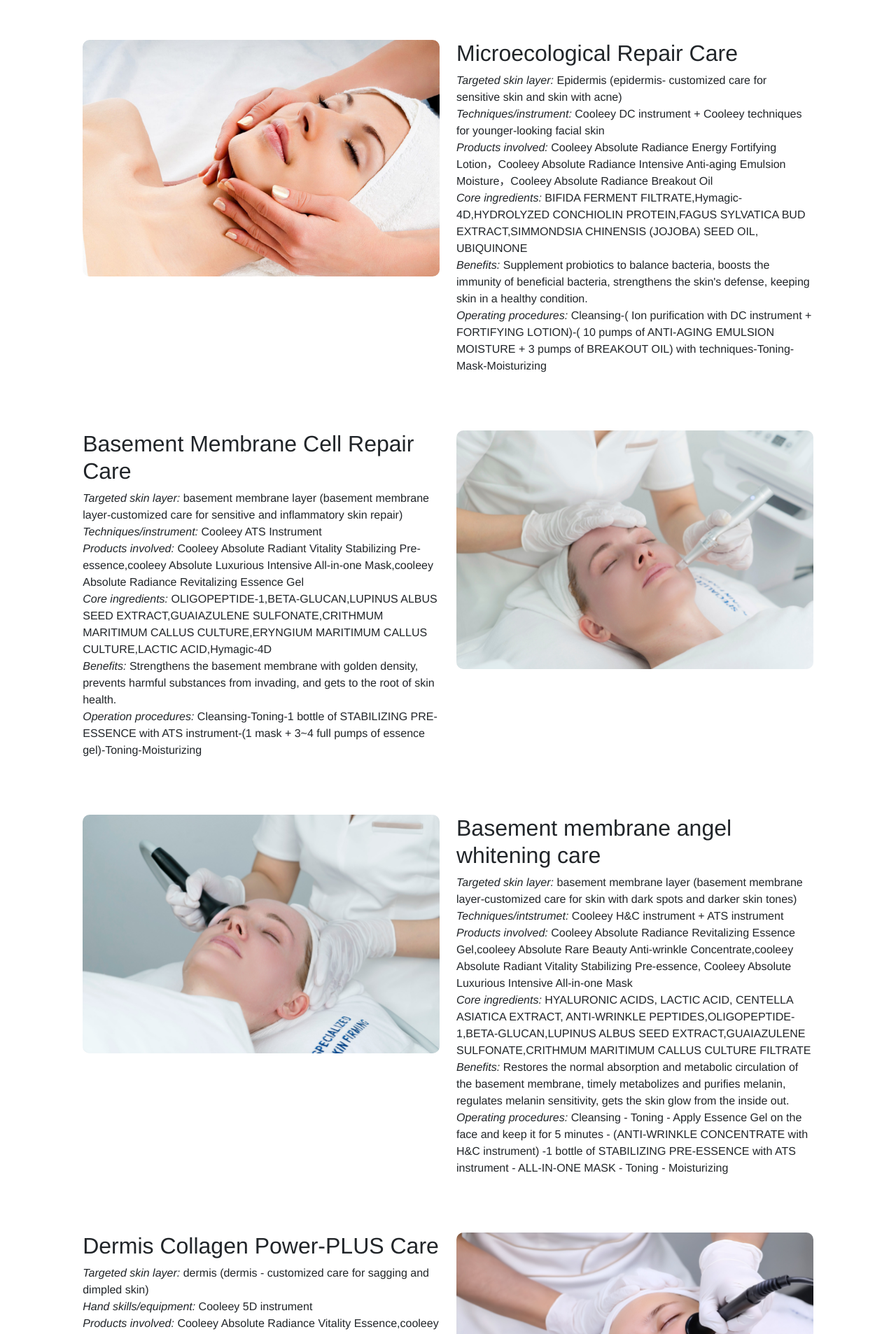
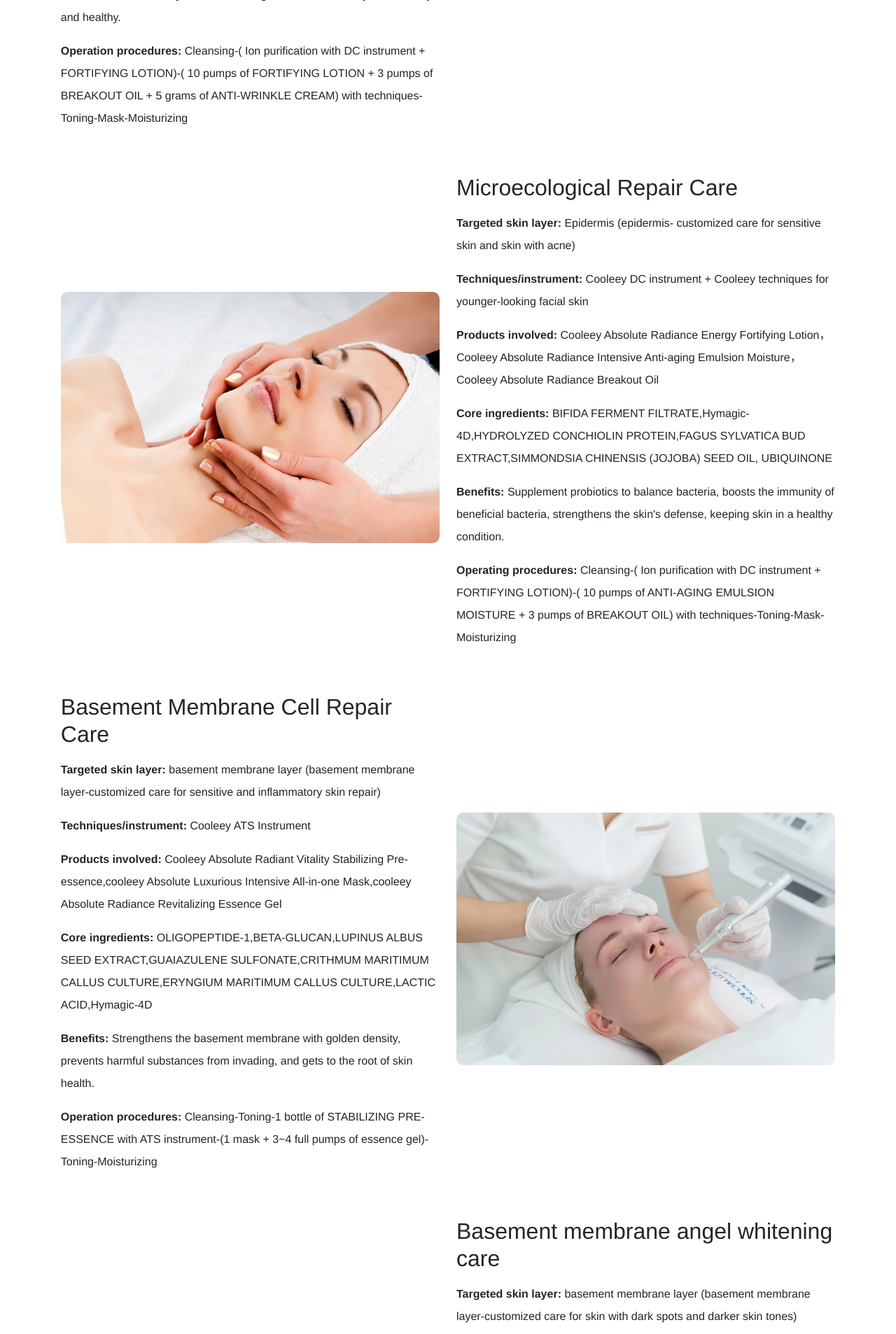
Before and after one commit to Karim-EK/Cooleey, a PHP site: page /facialTreat.html in a window 1280 px wide. Shown: the part 789-2695 px from the top of the page at 70% size. Run offline with PHP 8.4, Linux system fonts and the light colour scheme.

Commit message:
piccole migliorie grafiche; nav da rifare, sicurezza e lingue da implementare

```diff
--- a/dailyHome.php
+++ b/dailyHome.php
@@ -65,7 +65,7 @@
         </div>
     </nav>
 
-    <div class="container-fluid mb-5 mt-2" style="max-width: 85%;">
+    <div class="container-fluid mb-5 mt-2" style="max-width: 90%;">
         <div class="container-fuid d-flex align-items-center justify-content-center" style= "background: rgb(224, 224, 235); height: 50px;">
             <h4>"Check out our Daily Home products, the perfect solution for every-day use"</h4>
         </div>
--- a/facialTreat.html
+++ b/facialTreat.html
@@ -63,101 +63,89 @@
         </div>
     </nav>
 
-    <div class="container-fluid" style="max-width: 85%;">
-        <div class="row my-5">
+    <div class="container-fluid" style="max-width: 90%;">
+        <div class="row align-items-center my-5">
             <div class="col-sm-6">
-                <p>
-                    <h2>Skin Barrier Repair Master Rejuvenation Care</h2>
-                    <span style="font-style: italic;">Targeted skin layer: </span>epidermis (epidermis-customized care for rough and dry skin) <br>
-                    <span style="font-style: italic;">Techniques/instrument: </span>Cooleey DC instrument + Cooleey techniques for younger-looking facial skin <br>
-                    <span style="font-style: italic;">Products involved: </span>Cooleey Absolute Radiance Energy Fortifying Lotion,cooleey Absolute Radiance Breakout Oil,cooleey Absolute 24 Hour Radiance Vitality Intensive Anti-wrinkle Cream <br>
-                    <span style="font-style: italic;">Core ingredients: </span>BIFIDA FERMENT FILTRATE,Hymagic-4D,FAGUS SYLVATICA BUD EXTRACT,SIMMONDSIA CHINENSIS (JOJOBA) SEED OIL, UBIQUINONE,FIBRONECTIN,SERUM ALBUMIN <br>
-                    <span style="font-style: italic;">Benefits: </span>Rebuilds healthy barrier, locks in nutrients and moisture, prevents invasion of inflammatory bacteria, making the skin delicate, hydrated, shiny and healthy. <br>
-                    <span style="font-style: italic;">Operation procedures: </span>Cleansing-( Ion purification with DC instrument + FORTIFYING LOTION)-( 10 pumps of FORTIFYING LOTION + 3 pumps of BREAKOUT OIL + 5 grams of ANTI-WRINKLE CREAM) with techniques-Toning-Mask-Moisturizing <br>
-                </p>
+                <h2 class="mt-auto">Skin Barrier Repair Master Rejuvenation Care</h2>
+                <p class="categories"><span class="bold">Targeted skin layer: </span>epidermis (epidermis-customized care for rough and dry skin)</p>
+                <p class="categories"><span class="bold">Techniques/instrument: </span>Cooleey DC instrument + Cooleey techniques for younger-looking facial skin</p>
+                <p class="categories"><span class="bold">Products involved: </span>Cooleey Absolute Radiance Energy Fortifying Lotion,cooleey Absolute Radiance Breakout Oil,cooleey Absolute 24 Hour Radiance Vitality Intensive Anti-wrinkle Cream</p>
+                <p class="categories"><span class="bold">Core ingredients: </span>BIFIDA FERMENT FILTRATE,Hymagic-4D,FAGUS SYLVATICA BUD EXTRACT,SIMMONDSIA CHINENSIS (JOJOBA) SEED OIL, UBIQUINONE,FIBRONECTIN,SERUM ALBUMIN</p>
+                <p class="categories"><span class="bold">Benefits: </span>Rebuilds healthy barrier, locks in nutrients and moisture, prevents invasion of inflammatory bacteria, making the skin delicate, hydrated, shiny and healthy.</p>
+                <p class="categories"><span class="bold">Operation procedures: </span>Cleansing-( Ion purification with DC instrument + FORTIFYING LOTION)-( 10 pumps of FORTIFYING LOTION + 3 pumps of BREAKOUT OIL + 5 grams of ANTI-WRINKLE CREAM) with techniques-Toning-Mask-Moisturizing <br></p>
             </div>
             <div class="col-sm-6">
-                <img class="img-fluid mt-3" style="border-radius: 10px;" src="Img/Nursing7.jpg" alt="">
+                <img class="img-fluid" style="border-radius: 10px;" src="Img/Nursing7.jpg" alt="">
             </div>
         </div>
-        <div class="row my-5">
+        <div class="row align-items-center mb-5">
             <div class="col-sm-6">
-                <img class="img-fluid mt-3" style="border-radius: 10px;" src="Img/Nursing2.jpg" alt="">
+                <img class="img-fluid" style="border-radius: 10px;" src="Img/Nursing2.jpg" alt="">
             </div>
             <div class="col-sm-6">
-                <p>
-                    <h2>Microecological Repair Care</h2>
-                    <span style="font-style: italic;">Targeted skin layer: </span>Epidermis (epidermis- customized care for sensitive skin and skin with acne) <br>
-                    <span style="font-style: italic;">Techniques/instrument: </span>Cooleey DC instrument + Cooleey techniques for younger-looking facial skin <br>
-                    <span style="font-style: italic;">Products involved: </span>Cooleey Absolute Radiance Energy Fortifying Lotion，Cooleey Absolute Radiance Intensive Anti-aging Emulsion Moisture，Cooleey Absolute Radiance Breakout Oil <br>
-                    <span style="font-style: italic;">Core ingredients: </span>BIFIDA FERMENT FILTRATE,Hymagic-4D,HYDROLYZED CONCHIOLIN PROTEIN,FAGUS SYLVATICA BUD EXTRACT,SIMMONDSIA CHINENSIS (JOJOBA) SEED OIL, UBIQUINONE <br>
-                    <span style="font-style: italic;">Benefits: </span>Supplement probiotics to balance bacteria, boosts the immunity of beneficial bacteria, strengthens the skin's defense, keeping skin in a healthy condition. <br>
-                    <span style="font-style: italic;">Operating procedures: </span>Cleansing-( Ion purification with DC instrument + FORTIFYING LOTION)-( 10 pumps of ANTI-AGING EMULSION MOISTURE + 3 pumps of BREAKOUT OIL) with techniques-Toning-Mask-Moisturizing <br>
-                </p>
+                <h2 class="mt-auto">Microecological Repair Care</h2>
+                <p class="categories"><span class="bold">Targeted skin layer: </span>Epidermis (epidermis- customized care for sensitive skin and skin with acne)</p>
+                <p class="categories"><span class="bold">Techniques/instrument: </span>Cooleey DC instrument + Cooleey techniques for younger-looking facial skin</p>
+                <p class="categories"><span class="bold">Products involved: </span>Cooleey Absolute Radiance Energy Fortifying Lotion，Cooleey Absolute Radiance Intensive Anti-aging Emulsion Moisture，Cooleey Absolute Radiance Breakout Oil</p>
+                <p class="categories"><span class="bold">Core ingredients: </span>BIFIDA FERMENT FILTRATE,Hymagic-4D,HYDROLYZED CONCHIOLIN PROTEIN,FAGUS SYLVATICA BUD EXTRACT,SIMMONDSIA CHINENSIS (JOJOBA) SEED OIL, UBIQUINONE</p>
+                <p class="categories"><span class="bold">Benefits: </span>Supplement probiotics to balance bacteria, boosts the immunity of beneficial bacteria, strengthens the skin's defense, keeping skin in a healthy condition.</p>
+                <p class="categories"><span class="bold">Operating procedures: </span>Cleansing-( Ion purification with DC instrument + FORTIFYING LOTION)-( 10 pumps of ANTI-AGING EMULSION MOISTURE + 3 pumps of BREAKOUT OIL) with techniques-Toning-Mask-Moisturizing</p>
             </div>
         </div>
-        <div class="row my-5">
+        <div class="row align-items-center mb-5">
             <div class="col-sm-6">
-                <p>
-                    <h2>Basement Membrane Cell Repair Care</h2>
-                    <span style="font-style: italic;">Targeted skin layer: </span>basement membrane layer (basement membrane layer-customized care for sensitive and inflammatory skin repair) <br>
-                    <span style="font-style: italic;">Techniques/instrument: </span>Cooleey ATS Instrument <br>
-                    <span style="font-style: italic;">Products involved: </span>Cooleey Absolute Radiant Vitality Stabilizing Pre-essence,cooleey Absolute Luxurious Intensive All-in-one Mask,cooleey Absolute Radiance Revitalizing Essence Gel <br>
-                    <span style="font-style: italic;">Core ingredients: </span>OLIGOPEPTIDE-1,BETA-GLUCAN,LUPINUS ALBUS SEED EXTRACT,GUAIAZULENE SULFONATE,CRITHMUM MARITIMUM CALLUS CULTURE,ERYNGIUM MARITIMUM CALLUS CULTURE,LACTIC ACID,Hymagic-4D <br>
-                    <span style="font-style: italic;">Benefits: </span>Strengthens the basement membrane with golden density, prevents harmful substances from invading, and gets to the root of skin health. <br>
-                    <span style="font-style: italic;">Operation procedures: </span>Cleansing-Toning-1 bottle of STABILIZING PRE-ESSENCE with ATS instrument-(1 mask + 3~4 full pumps of essence gel)-Toning-Moisturizing <br>
-                </p>
+                <h2 class="mt-auto">Basement Membrane Cell Repair Care</h2>
+                <p class=" categories"><span class="bold">Targeted skin layer: </span>basement membrane layer (basement membrane layer-customized care for sensitive and inflammatory skin repair)</p>
+                <p class=" categories"><span class="bold">Techniques/instrument: </span>Cooleey ATS Instrument</p>
+                <p class=" categories"><span class="bold">Products involved: </span>Cooleey Absolute Radiant Vitality Stabilizing Pre-essence,cooleey Absolute Luxurious Intensive All-in-one Mask,cooleey Absolute Radiance Revitalizing Essence Gel</p>
+                <p class=" categories"><span class="bold">Core ingredients: </span>OLIGOPEPTIDE-1,BETA-GLUCAN,LUPINUS ALBUS SEED EXTRACT,GUAIAZULENE SULFONATE,CRITHMUM MARITIMUM CALLUS CULTURE,ERYNGIUM MARITIMUM CALLUS CULTURE,LACTIC ACID,Hymagic-4D</p>
+                <p class=" categories"><span class="bold">Benefits: </span>Strengthens the basement membrane with golden density, prevents harmful substances from invading, and gets to the root of skin health.</p>
+                <p class=" categories"><span class="bold">Operation procedures: </span>Cleansing-Toning-1 bottle of STABILIZING PRE-ESSENCE with ATS instrument-(1 mask + 3~4 full pumps of essence gel)-Toning-Moisturizing</p>
             </div>
             <div class="col-sm-6">
-                <img class="img-fluid mt-3" style="border-radius: 10px;" src="Img/Nursing3.jpg" alt="">
+                <img class="img-fluid" style="border-radius: 10px;" src="Img/Nursing3.jpg" alt="">
             </div>
         </div>
-        <div class="row my-5">
+        <div class="row align-items-center mb-5">
             <div class="col-sm-6">
-                <img class="img-fluid mt-3" style="border-radius: 10px;" src="Img/Nursing4.jpg" alt="">
+                <img class="img-fluid" style="border-radius: 10px;" src="Img/Nursing4.jpg" alt="">
             </div>
             <div class="col-sm-6">
-                <p>
-                    <h2>Basement membrane angel whitening care</h2>
-                    <span style="font-style: italic;">Targeted skin layer: </span>basement membrane layer (basement membrane layer-customized care for skin with dark spots and darker skin tones) <br>
-                    <span style="font-style: italic;">Techniques/intstrumet: </span>Cooleey H&C instrument + ATS instrument <br>
-                    <span style="font-style: italic;">Products involved: </span>Cooleey Absolute Radiance Revitalizing Essence Gel,cooleey Absolute Rare Beauty Anti-wrinkle Concentrate,cooleey Absolute Radiant Vitality Stabilizing Pre-essence, Cooleey Absolute Luxurious Intensive All-in-one Mask  <br>
-                    <span style="font-style: italic;">Core ingredients: </span>HYALURONIC ACIDS, LACTIC ACID, CENTELLA ASIATICA EXTRACT, ANTI-WRINKLE PEPTIDES,OLIGOPEPTIDE-1,BETA-GLUCAN,LUPINUS ALBUS SEED EXTRACT,GUAIAZULENE SULFONATE,CRITHMUM MARITIMUM CALLUS CULTURE FILTRATE <br>
-                    <span style="font-style: italic;">Benefits: </span>Restores the normal absorption and metabolic circulation of the basement membrane, timely metabolizes and purifies melanin, regulates melanin sensitivity, gets the skin glow from the inside out. <br>
-                    <span style="font-style: italic;">Operating procedures: </span>Cleansing - Toning - Apply Essence Gel on the face and keep it for 5 minutes - (ANTI-WRINKLE CONCENTRATE with H&C instrument) -1 bottle of STABILIZING PRE-ESSENCE with ATS instrument - ALL-IN-ONE MASK - Toning - Moisturizing <br>
-                </p>
+                <h2 class="mt-auto">Basement membrane angel whitening care</h2>
+                <p class="categories"><span class="bold">Targeted skin layer: </span>basement membrane layer (basement membrane layer-customized care for skin with dark spots and darker skin tones)</p>
+                <p class="categories"><span class="bold">Techniques/intstrumet: </span>Cooleey H&C instrument + ATS instrument</p>
+                <p class="categories"><span class="bold">Products involved: </span>Cooleey Absolute Radiance Revitalizing Essence Gel,cooleey Absolute Rare Beauty Anti-wrinkle Concentrate,cooleey Absolute Radiant Vitality Stabilizing Pre-essence, Cooleey Absolute Luxurious Intensive All-in-one Mask </p>
+                <p class="categories"><span class="bold">Core ingredients: </span>HYALURONIC ACIDS, LACTIC ACID, CENTELLA ASIATICA EXTRACT, ANTI-WRINKLE PEPTIDES,OLIGOPEPTIDE-1,BETA-GLUCAN,LUPINUS ALBUS SEED EXTRACT,GUAIAZULENE SULFONATE,CRITHMUM MARITIMUM CALLUS CULTURE FILTRATE</p>
+                <p class="categories"><span class="bold">Benefits: </span>Restores the normal absorption and metabolic circulation of the basement membrane, timely metabolizes and purifies melanin, regulates melanin sensitivity, gets the skin glow from the inside out.</p>
+                <p class="categories"><span class="bold">Operating procedures: </span>Cleansing - Toning - Apply Essence Gel on the face and keep it for 5 minutes - (ANTI-WRINKLE CONCENTRATE with H&C instrument) -1 bottle of STABILIZING PRE-ESSENCE with ATS instrument - ALL-IN-ONE MASK - Toning - Moisturizing</p>
             </div>
         </div>
-        <div class="row my-5">
+        <div class="row align-items-center mb-5">
             <div class="col-sm-6">
-                <p>
-                    <h2>Dermis Collagen Power-PLUS Care</h2>
-                    <span style="font-style: italic;">Targeted skin layer: </span> dermis (dermis - customized care for sagging and dimpled skin) <br>
-                    <span style="font-style: italic;">Hand skills/equipment:</span> Cooleey 5D instrument <br>
-                    <span style="font-style: italic;">Products involved: </span>Cooleey Absolute Radiance Vitality Essence,cooleey Absolute Radiance Intensive Anti-aging Emulsion Moisture,cooleey Absolute Luxurious Intensive All-in-one Mask <br>
-                    <span style="font-style: italic;">Core ingredients: </span>CYCNOCHES COOPERI (ORCHID) FLOWER,ARGININE/LYSINE POLYPEPTIDE,Irriguard,HYDROLYZED CONCHIOLIN PROTEIN,FAGUS SYLVATICA BUD EXTRACT,GUAIAZULENE SULFONATE,CRITHMUM MARITIMUM CALLUS CULTURE,ERYNGIUM MARITIMUM CALLUS CULTURE <br>
-                    <span style="font-style: italic;">Benefits: </span>Activates autologous collagen regeneration, directly replenishes the lost and broken collagen fibers in the dermis, enhances collagen’s ability to lock water, increases collagen density, making the skin soft, firm and plump. <br>
-                    <span style="font-style: italic;">Operating procedures: </span> Cleansing - Toning - (1 bottle of VITALITY ESSENCE + 10 pumps of ANTI-AGING EMULSION MOISTURE) with 5D instrument - Mask - Toning - Moisturizing <br>
-                </p>
+                <h2 class="mt-auto">Dermis Collagen Power-PLUS Care</h2>
+                <p class="categories"><span class="bold">Targeted skin layer: </span> dermis (dermis - customized care for sagging and dimpled skin)</p>
+                <p class="categories"><span class="bold">Hand skills/equipment:</span> Cooleey 5D instrument</p>
+                <p class="categories"><span class="bold">Products involved: </span>Cooleey Absolute Radiance Vitality Essence,cooleey Absolute Radiance Intensive Anti-aging Emulsion Moisture,cooleey Absolute Luxurious Intensive All-in-one Mask</p>
+                <p class="categories"><span class="bold">Core ingredients: </span>CYCNOCHES COOPERI (ORCHID) FLOWER,ARGININE/LYSINE POLYPEPTIDE,Irriguard,HYDROLYZED CONCHIOLIN PROTEIN,FAGUS SYLVATICA BUD EXTRACT,GUAIAZULENE SULFONATE,CRITHMUM MARITIMUM CALLUS CULTURE,ERYNGIUM MARITIMUM CALLUS CULTURE</p>
+                <p class="categories"><span class="bold">Benefits: </span>Activates autologous collagen regeneration, directly replenishes the lost and broken collagen fibers in the dermis, enhances collagen’s ability to lock water, increases collagen density, making the skin soft, firm and plump.</p>
+                <p class="categories"><span class="bold">Operating procedures: </span> Cleansing - Toning - (1 bottle of VITALITY ESSENCE + 10 pumps of ANTI-AGING EMULSION MOISTURE) with 5D instrument - Mask - Toning - Moisturizing</p>
             </div>
             <div class="col-sm-6">
-                <img class="img-fluid mt-3" style="border-radius: 10px;" src="Img/Nursing5.jpg" alt="">
+                <img class="img-fluid" style="border-radius: 10px;" src="Img/Nursing5.jpg" alt="">
             </div>
         </div>
-        <div class="row my-5">
+        <div class="row align-items-center mb-5">
             <div class="col-sm-6">
-                <img class="img-fluid mt-3" style="border-radius: 10px;" src="Img/Nursing6.jpg" alt="">
+                <img class="img-fluid" style="border-radius: 10px;" src="Img/Nursing6.jpg" alt="">
             </div>
             <div class="col-sm-6">
-                <p>
-                    <h2>Fascia Black Diamond Sculpting Care</h2>
-                    <span style="font-style: italic;">Targeted skin layer:</span> Fascia layer (fascia layer-customized care for sagging jawline) <br>
-                    <span style="font-style: italic;">Techniques/instrument: </span> Cooleey 5D instrument + ATS instrument <br>
-                    <span style="font-style: italic;">Products involved: </span>Cooleey Absolute Radiance Vitality Essence,cooleey Absolute Radiance Intensive Anti-aging Emulsion Moisture,cooleey Absolute Radiant Vitality Stabilizing Pre-essence,cooleey Absolute Luxurious Intensive All-in-one Mask <br>
-                    <span style="font-style: italic;">Core ingredients:</span>CYCNOCHES COOPERI (ORCHID) FLOWER,ARGININE/LYSINE POLYPEPTIDE,Irriguard,HYDROLYZED CONCHIOLIN PROTEIN,FAGUS SYLVATICA BUD EXTRACT,OLIGOPEPTIDE-1,BETA-GLUCAN,LUPINUS ALBUS SEED EXTRACT,GUAIAZULENE SULFONATE,CRITHMUM MARITIMUM CALLUS CULTURE,ERYNGIUM MARITIMUM CALLUS CULTURE <br>
-                    <span style="font-style: italic;">Benefits: </span>Tightens the sagging fascia layer, lifts every inch of facial muscle, reduces wrinkle depth, smooths lines, and reshapes jawline. <br>
-                    <span style="font-style: italic;">Operating procedures: </span>Cleansing - Toning - (1 bottle of VITALITY ESSENCE + 10 pumps of ANTI-AGING EMULSION MOISTURE) with 5D instrument – 1 bottle of STABILIZING PRE-ESSENCE with ATS instrument - ALL-IN-ONE Mask - Toning - Moisturizing <br>
-                </p>
+                <h2 class="mt-auto">Fascia Black Diamond Sculpting Care</h2>
+                <p class="categories"><span class="bold">Targeted skin layer:</span> Fascia layer (fascia layer-customized care for sagging jawline)</p>
+                <p class="categories"><span class="bold">Techniques/instrument: </span> Cooleey 5D instrument + ATS instrument</p>
+                <p class="categories"><span class="bold">Products involved: </span>Cooleey Absolute Radiance Vitality Essence,cooleey Absolute Radiance Intensive Anti-aging Emulsion Moisture,cooleey Absolute Radiant Vitality Stabilizing Pre-essence,cooleey Absolute Luxurious Intensive All-in-one Mask</p>
+                <p class="categories"><span class="bold">Core ingredients:</span>CYCNOCHES COOPERI (ORCHID) FLOWER,ARGININE/LYSINE POLYPEPTIDE,Irriguard,HYDROLYZED CONCHIOLIN PROTEIN,FAGUS SYLVATICA BUD EXTRACT,OLIGOPEPTIDE-1,BETA-GLUCAN,LUPINUS ALBUS SEED EXTRACT,GUAIAZULENE SULFONATE,CRITHMUM MARITIMUM CALLUS CULTURE,ERYNGIUM MARITIMUM CALLUS CULTURE</p>
+                <p class="categories"><span class="bold">Benefits: </span>Tightens the sagging fascia layer, lifts every inch of facial muscle, reduces wrinkle depth, smooths lines, and reshapes jawline.</p>
+                <p class="categories"><span class="bold">Operating procedures: </span>Cleansing - Toning - (1 bottle of VITALITY ESSENCE + 10 pumps of ANTI-AGING EMULSION MOISTURE) with 5D instrument – 1 bottle of STABILIZING PRE-ESSENCE with ATS instrument - ALL-IN-ONE Mask - Toning - Moisturizing</p>
             </div>
         </div>
     </div>
--- a/highEnd.php
+++ b/highEnd.php
@@ -65,7 +65,7 @@
         </div>
     </nav>
 
-    <div class="container-fluid mb-5 mt-2" style="max-width: 85%;">
+    <div class="container-fluid mb-5 mt-2" style="max-width: 90%;">
         <div class="container-fuid" >
             <h4 class="d-flex align-items-center justify-content-center" style="background: rgb(224, 224, 235); height: 50px">"Check out our High-end products, thought to have long lasting beneficial effects for years on your skin"</h4>
         </div>
--- a/index.php
+++ b/index.php
@@ -152,7 +152,7 @@
             <a class="fs-6" href="philosophy.html">Our Philosophy</a><br>
         </div>
         <div class="col-auto">
-            <div class="fs-5 fw-bold">Custumer Service</div>
+            <div class="fs-5 fw-bold">Costumer Service</div>
             <a class="fs-6" href="contacts.html">Contact Us</a><br>
             <a class="fs-6" href="beautyBase.html">Beauty Base</a><br>
         </div>
--- a/medicalProducts.php
+++ b/medicalProducts.php
@@ -65,7 +65,7 @@
         </div>
     </nav>
 
-    <div class="container-fluid mb-5 mt-2" style="max-width: 85%;">
+    <div class="container-fluid mb-5 mt-2" style="max-width: 90%;">
         <div class="container-fuid d-flex align-items-center justify-content-center" style= "background: rgb(224, 224, 235); height: 50px;">
             <h4>"Check out our Cosmeceutical products, our most professional selections"</h4>
         </div>
--- a/search.php
+++ b/search.php
@@ -64,7 +64,7 @@
             </ul>
         </div>
     </nav>
-    <div class="container-fluid" style="max-width: 85%;">
+    <div class="container-fluid" style="max-width: 90%;">
         <div class="mh-100 flex-grow-1 my-5">
             <?php
                 $search = $_GET['search'];
--- a/style.css
+++ b/style.css
@@ -2,9 +2,9 @@ body {
     font-family: 'Helvetica', 'Avenir', 'Calibri', Arial, sans-serif;
 }
 
-/*h1, h2, h3, h4, h5, h6 {
-    font-family: 'Playfair Display', 'Libre Baskerville', Georgia, serif;
-}*/
+h1, h2, h3, h4, h5, h6, a, span, p {
+    margin-top: 1em;
+}
 
 /*a, span, p {
     font-size: 1vw;
@@ -12,6 +12,10 @@ body {
     line-height: 1.6;
     padding: 5px;
 }*/
+
+p {
+    max-width: 75ch;
+}
 
 a {
     text-decoration: none;
@@ -21,3 +25,11 @@ a {
 a:hover {
     text-decoration: underline;
 }
+
+.bold {
+    font-weight: bold;
+}
+
+.categories {
+    line-height: 2em;
+}
```
Also changed, not shown: eyeCare.html (+9 -11 lines), history.html (+6 -6 lines), philosophy.html (+8 -8 lines).
